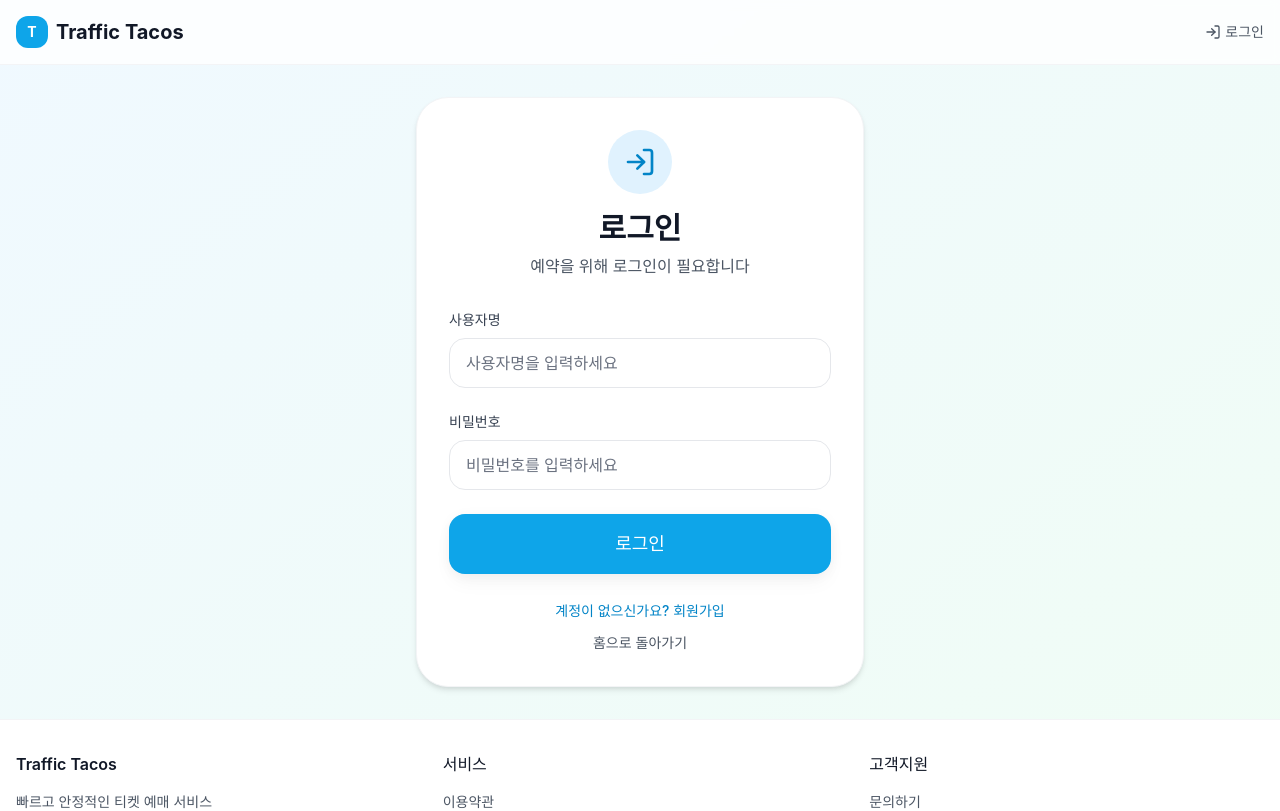
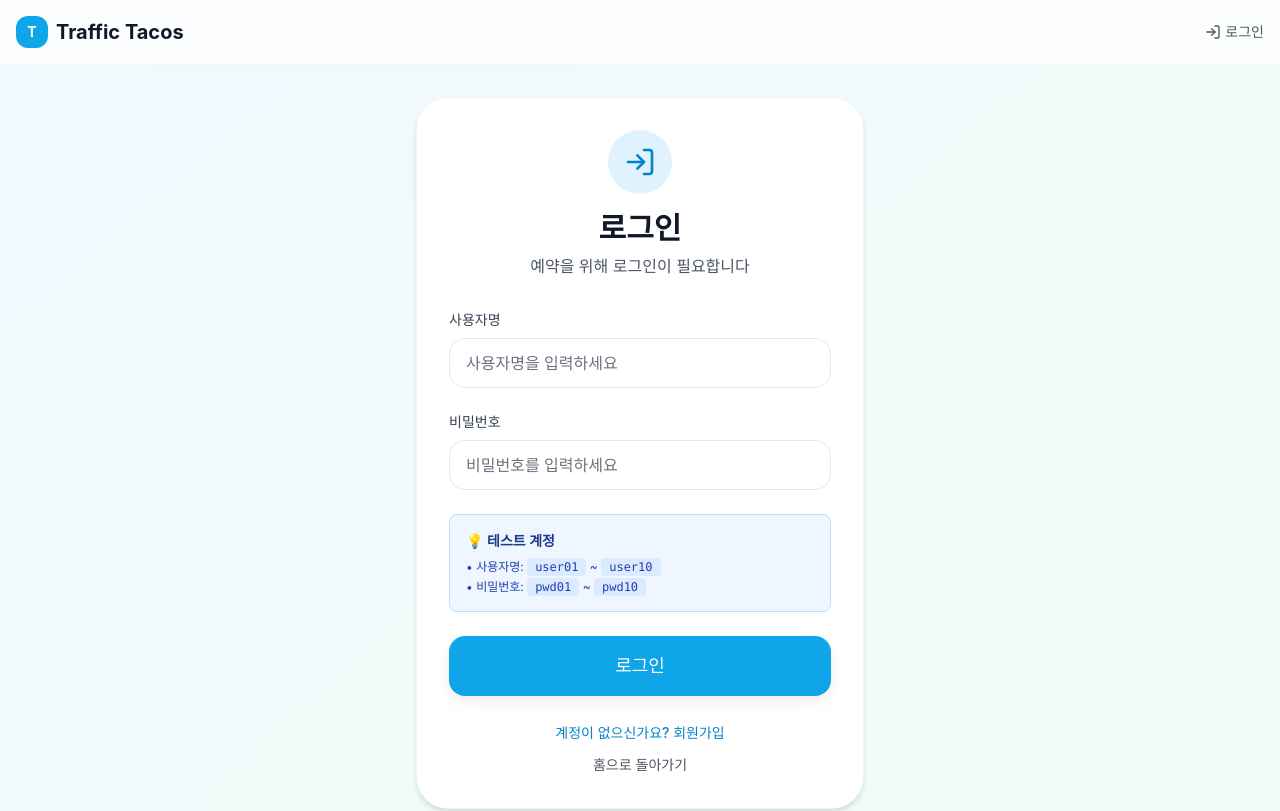
Before and after one commit to traffic-tacos/reservation-web, a React (Vite) app: page /login in a window 1280 px wide. Shown: the top 811 px of the page. Built offline with nearby package versions, Linux system fonts and the light colour scheme.

Commit message:
feat: 로그인 페이지에 테스트 계정 힌트 추가
- user01 ~ user10 / pwd01 ~ pwd10 테스트 계정 안내 표시
- 파란색 배경의 정보 박스로 눈에 잘 띄게 디자인
- code 태그로 테스트 계정 정보 강조
- 사용자 편의성 개선

```diff
--- a/src/pages/Login.tsx
+++ b/src/pages/Login.tsx
@@ -97,6 +97,17 @@ function Login() {
             </div>
           )}
 
+          {/* 테스트 계정 안내 */}
+          <div className="bg-blue-50 border border-blue-200 rounded-lg p-4">
+            <p className="text-sm font-semibold text-blue-900 mb-2">
+              💡 테스트 계정
+            </p>
+            <div className="text-xs text-blue-800 space-y-1">
+              <p>• 사용자명: <code className="bg-blue-100 px-2 py-0.5 rounded">user01</code> ~ <code className="bg-blue-100 px-2 py-0.5 rounded">user10</code></p>
+              <p>• 비밀번호: <code className="bg-blue-100 px-2 py-0.5 rounded">pwd01</code> ~ <code className="bg-blue-100 px-2 py-0.5 rounded">pwd10</code></p>
+            </div>
+          </div>
+
           <motion.button
             whileHover={{ scale: 1.02 }}
             whileTap={{ scale: 0.98 }}
```
